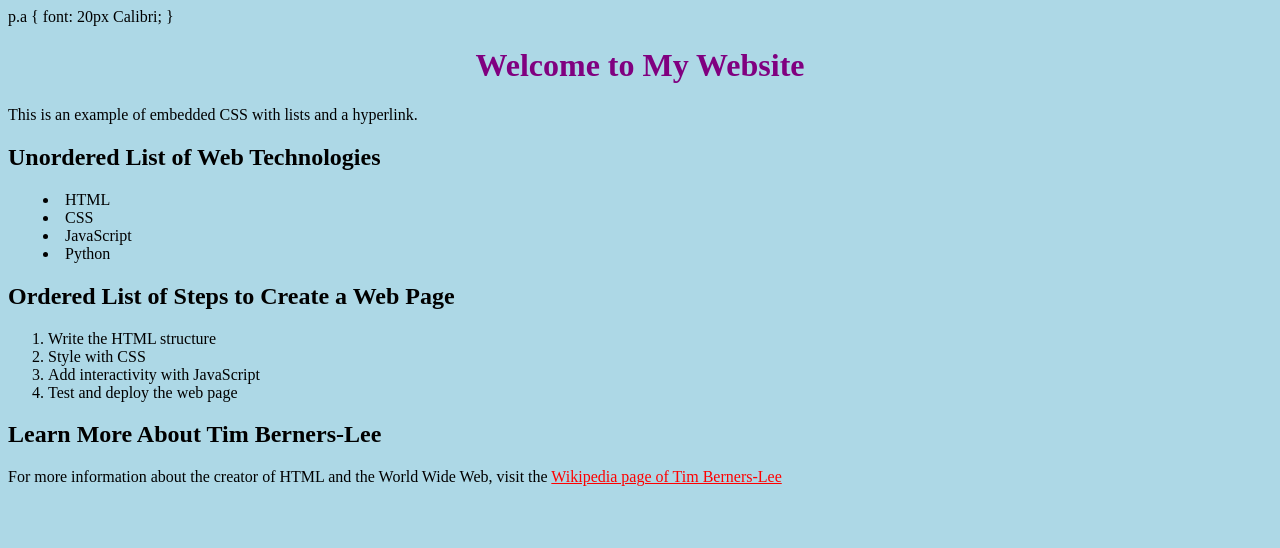
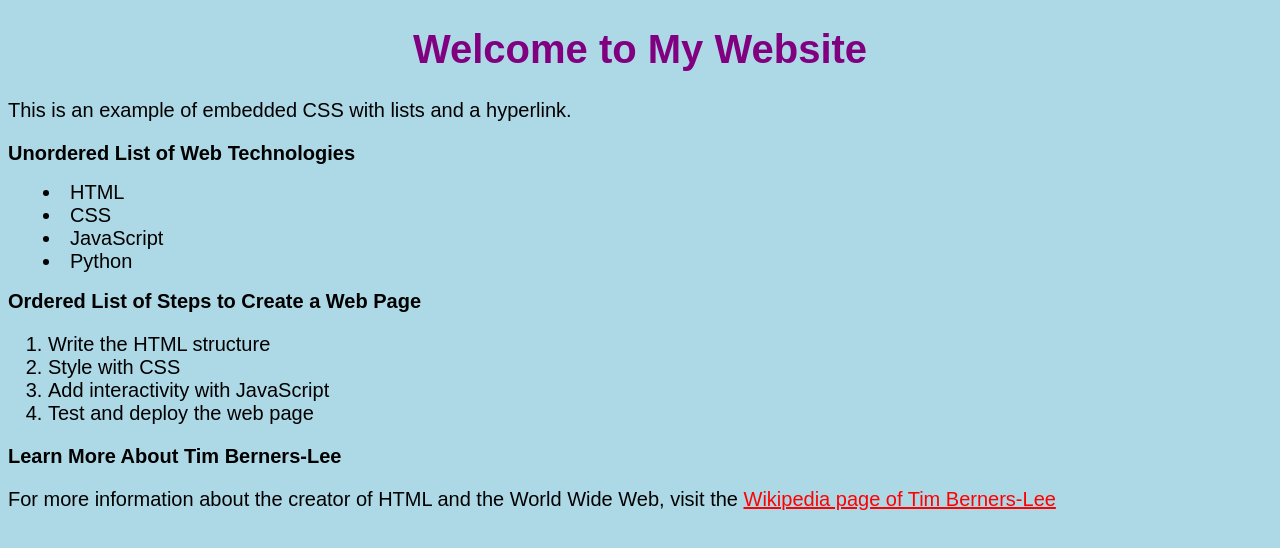
Before and after one commit to clintondt/clintondt.github.io, a plain HTML site: page index.html in a window 1280 px wide. Drawn offline with Linux system fonts and the light colour scheme.

Commit message:
Update index.html

```diff
--- a/index.html
+++ b/index.html
@@ -2,26 +2,28 @@
 <html>
   <head>
     <title>Dannys Website</title>
-	p.a {
-  	font: 20px Calibri;
-	}
+    <style>
+    *{
+      font: 20px Arial;
+    }
+    </style>
   </head>
-  <body style = "background-color:#ADD8E6">
-    <h1 style="color:purple;text-align:center">Welcome to My Website</h1>
+  <body style ="background-color:#ADD8E6;">
+    <h1 style="color:purple;text-align:center;font:40px Arial;font-weight:bold">Welcome to My Website</h1>
     <p>This is an example of embedded CSS with lists and a hyperlink.</p>
-	  <h2> Unordered List of Web Technologies</h2>
+	  <h2 style="font-weight:bold"> Unordered List of Web Technologies</h2>
     <li style="padding-left:35px">HTML</li>
     <li style="padding-left:35px">CSS</li>
     <li style="padding-left:35px">JavaScript</li>
     <li style="padding-left:35px">Python</li>
-    <h2>Ordered List of Steps to Create a Web Page</h2>
+    <h2 style="font-weight:bold">Ordered List of Steps to Create a Web Page</h2>
     <ol>
       <li>Write the HTML structure</li>
       <li>Style with CSS</li>
       <li>Add interactivity with JavaScript</li>
       <li>Test and deploy the web page</li>
     </ol>
-    <h2>Learn More About Tim Berners-Lee</h2>
+    <h2 style="font-weight:bold">Learn More About Tim Berners-Lee</h2>
     <p>For more information about the creator of HTML and the World Wide Web, visit the <a href="https://en.wikipedia.org/wiki/Tim_Berners-Lee" style="color: red;"> Wikipedia page of Tim Berners-Lee</a></p>
   </body>
 </html>
```
